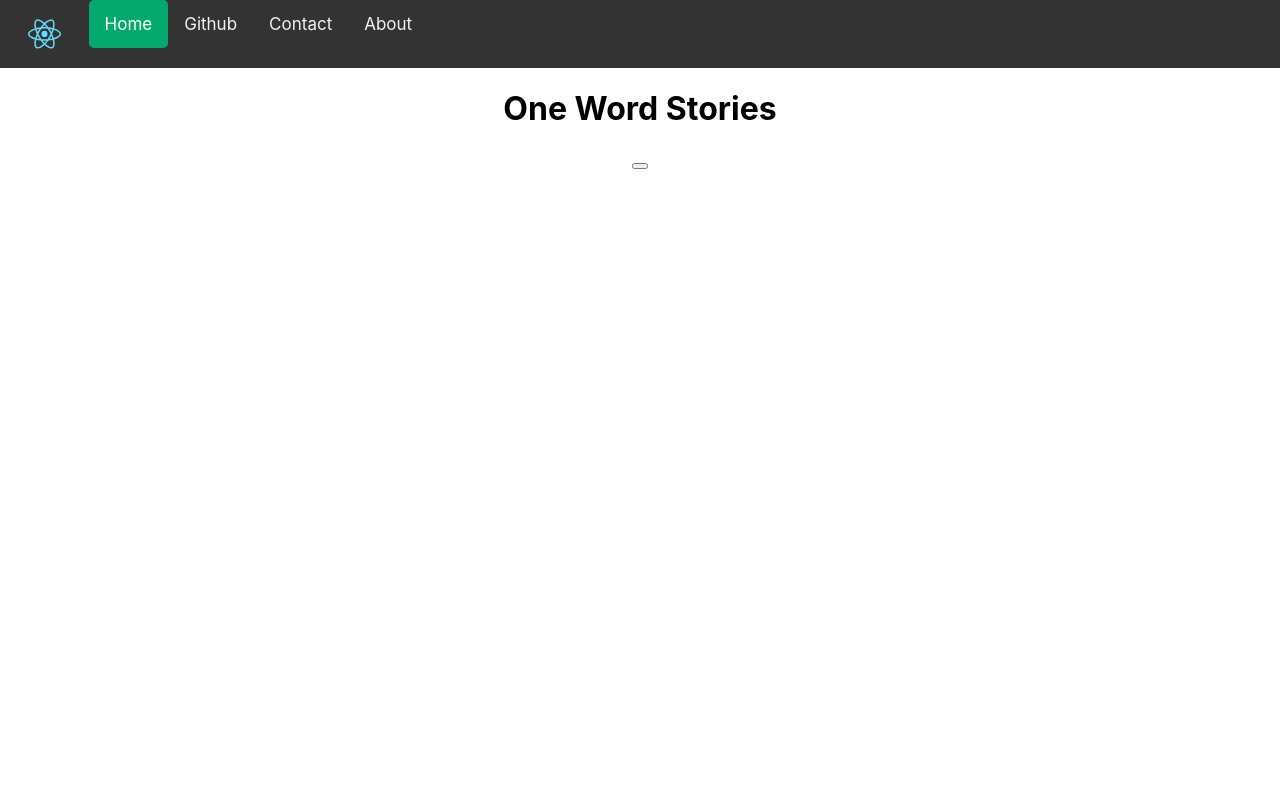
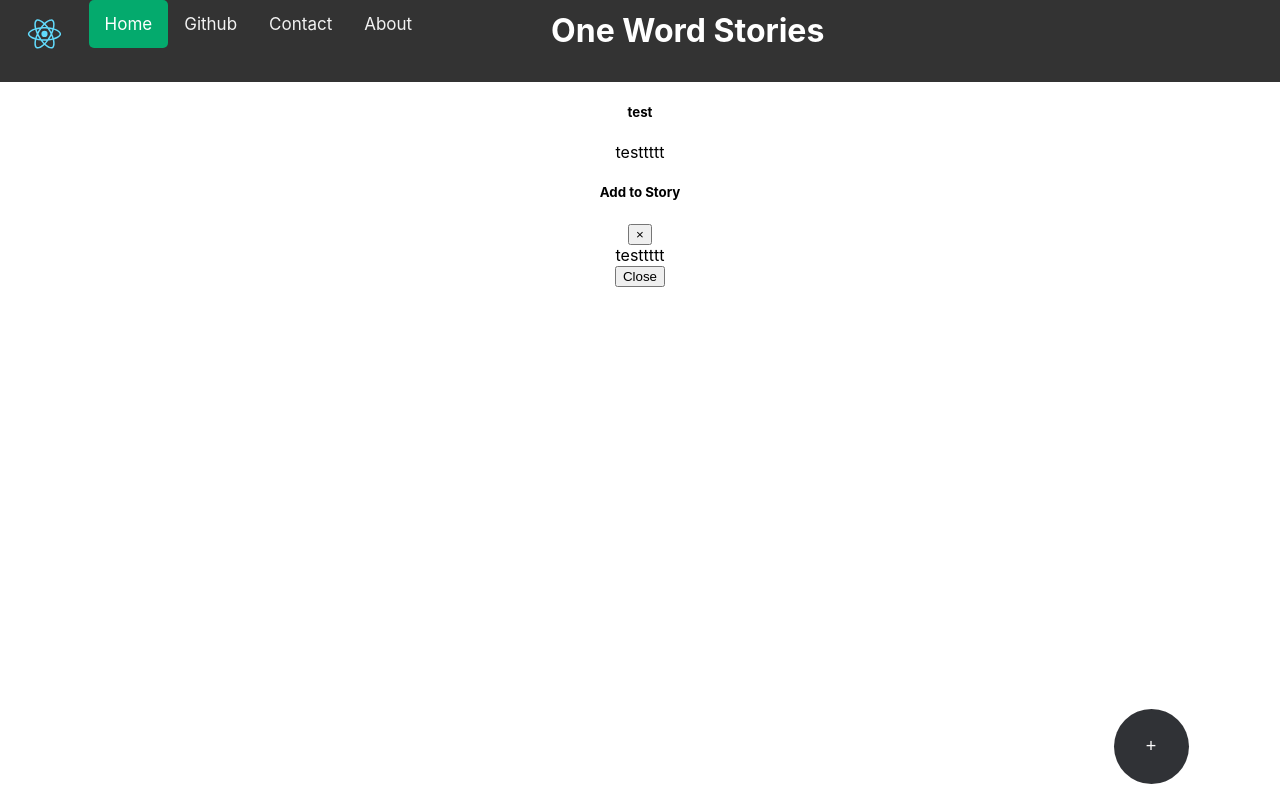
Before and after one commit to roythearsonist/OneWordStories, a React (Create React App) app in the folder one-word-stories/: page / in a window 1280 px wide. Built offline with nearby package versions, Linux system fonts and the light colour scheme.

Commit message:
Topbar fixes plus beginning of grid card layout

```diff
--- /dev/null
+++ b/one-word-stories/src/Components/Card.jsx
@@ -0,0 +1,15 @@
+
+import {Modal} from '../Components'
+function Card(props){
+
+    return (
+        <div className="card">
+            <div className="card-body">
+                <h5 className="card-title">{props.title}</h5>
+                <p className="card-text">{props.text}</p>
+                <Modal text={props.text}></Modal>
+            </div>
+        </div>
+    );
+}
+export default Card;
--- a/one-word-stories/src/Components/ComponentCSS/nav.css
+++ b/one-word-stories/src/Components/ComponentCSS/nav.css
@@ -9,12 +9,6 @@
   font-size: 17px;
 }
 
-
-@media (prefers-reduced-motion: no-preference) {
-  .App-logo {
-    animation: App-logo-spin infinite 20s linear;
-  }
-}
 
 .topnav {
   background-color: #333;
@@ -44,3 +38,13 @@
   color: white;
   border-radius: 5px;
 }
+.topnav p{
+
+  position: relative;
+  justify-content: center;
+  color:white;
+  text-align:center;
+  top:-10px;
+  right: 13%;
+
+}
--- /dev/null
+++ b/one-word-stories/src/Components/Modal.jsx
@@ -0,0 +1,23 @@
+function Modal(props){
+    return (
+        <div className="modal fade" id="exampleModal" tabIndex="-1" role="dialog" aria-labelledby="exampleModalLabel" aria-hidden="true">
+            <div className="modal-dialog" role="document">
+                <div className="modal-content">
+                    <div className="modal-header">
+                        <h5 className="modal-title" id="exampleModalLabel">Add to Story</h5>
+                        <button type="button" className="close" data-dismiss="modal" aria-label="Close">
+                            <span aria-hidden="true">&times;</span>
+                        </button>
+                    </div>
+                    <div className="modal-body">
+                        {props.text}
+                    </div>
+                    <div className="modal-footer">
+                        <button type="button" className="btn btn-secondary" data-dismiss="modal">Close</button>
+                    </div>
+                </div>
+            </div>
+        </div>
+    );
+}
+export default Modal;
--- a/one-word-stories/src/Components/Navigation.jsx
+++ b/one-word-stories/src/Components/Navigation.jsx
@@ -8,6 +8,7 @@
         <a href="https://github.com/CharlieS1103/OneWordStories" rel="noreferrer" target="_blank">Github</a>
           <a href="contact">Contact</a>
           <a href="about">About</a>
+          <p><h1>One Word Stories</h1></p>
         </div>
   );
  }
--- a/one-word-stories/src/Components/index.js
+++ b/one-word-stories/src/Components/index.js
@@ -1 +1,3 @@
 export { default as Navigation } from "./Navigation";
+export {default as Modal} from "./Modal";
+export {default as Card} from "./Card";
--- a/one-word-stories/src/MainView.css
+++ b/one-word-stories/src/MainView.css
@@ -1,3 +1,15 @@
 .MainView {
   text-align: center;
 }
+.add-story-button {
+  width: 75px;
+  height: 75px;
+  border-radius: 100px;
+  background-color: #303236;
+  color: #fff;
+  font-size: 18px;
+  border:unset;
+  position:absolute;
+  bottom:2%;
+  left:87%;
+}
--- a/one-word-stories/src/MainView.js
+++ b/one-word-stories/src/MainView.js
@@ -1,18 +1,23 @@
 
 import './MainView.css';
 import { invoke } from '@tauri-apps/api/tauri'
+import {Card} from './Components'
 
 function MainView() {
   return (
     <div className="MainView">
       <div className='MainView-container'>
-        <h1>One Word Stories</h1>
         <button className='add-story-button' onClick=
           {() => {
             invoke('push_story')
-          }}>
+          }}>+
           </button>
+        <div className='content-grid-container'>
+          <div className='content-grid'>
 
+          <Card title="test" text="testtttt"></Card>
+          </div>
+        </div>
 
         </div>
     </div>
```
Also changed, not shown: 2 other files (tests, documents, lock files or other folders).
